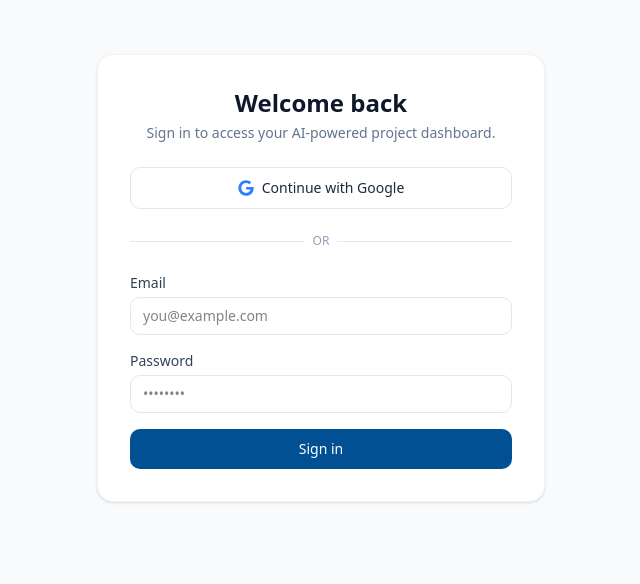
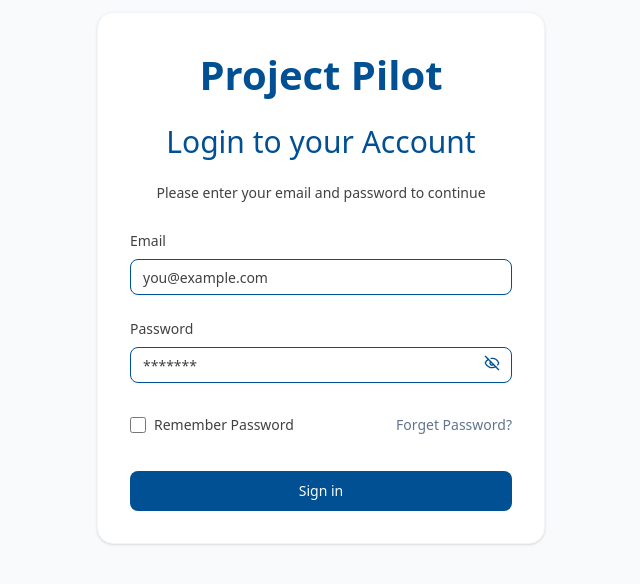
Before and after one commit to munna516/AI-Powered-Project-Management-System, a Next.js app: page /login in a window 1280 px wide. Shown: the part 122-706 px from the top of the page, without its empty margins (319-959 px from the left). Built offline with nearby package versions, Linux system fonts and the light colour scheme.

Commit message:
login page updated

```diff
--- a/package.json
+++ b/package.json
@@ -10,6 +10,7 @@
   },
   "dependencies": {
     "@radix-ui/react-dialog": "^1.1.15",
+    "@radix-ui/react-slot": "^1.2.4",
     "class-variance-authority": "^0.7.1",
     "clsx": "^2.1.1",
     "lucide-react": "^0.555.0",
--- a/src/app/(auth)/login/page.jsx
+++ b/src/app/(auth)/login/page.jsx
@@ -1,63 +1,78 @@
-import { FaGoogle } from "react-icons/fa";
+"use client";
+import { Button } from "@/components/ui/button";
+import { Input } from "@/components/ui/input";
+import { useState } from "react";
+import { EyeIcon, EyeOffIcon, Lock } from "lucide-react";
 
 export default function Login() {
+  const [showPassword, setShowPassword] = useState(false);
+  const [rememberPassword, setRememberPassword] = useState(false);
   return (
     <div className="min-h-screen flex items-center justify-center bg-slate-50 px-4 py-6">
       <div className="w-full max-w-md bg-white rounded-2xl shadow-sm border border-slate-100 p-6 sm:p-8 space-y-6">
         <div className="space-y-1 text-center">
-          <h1 className="text-2xl font-semibold text-slate-900">
-            Welcome back
+          <h1 className="text-[40px] font-semibold text-primary mb-4">
+            Project Pilot
           </h1>
-          <p className="text-sm text-slate-500">
-            Sign in to access your AI-powered project dashboard.
+          <p className="text-sm text-primary font-medium text-[30px] mb-5">
+            Login to your Account
+          </p>
+          <p className="text-sm text-secondary   mb-7">
+            Please enter your email and password to continue
           </p>
         </div>
 
-        <button
-          type="button"
-          className="w-full inline-flex items-center justify-center gap-2 rounded-lg border border-slate-200 bg-white px-4 py-2.5 text-sm font-medium text-slate-800 hover:bg-slate-50 transition cursor-pointer"
-        >
-          <FaGoogle className="w-4 h-4 text-blue-500" />
-
-          <span>Continue with Google</span>
-        </button>
-
-        <div className="relative">
-          <div className="absolute inset-0 flex items-center">
-            <span className="w-full border-t border-slate-200" />
-          </div>
-          <div className="relative flex justify-center text-xs uppercase">
-            <span className="bg-white px-2 text-slate-400">or</span>
-          </div>
-        </div>
-
-        <form className="space-y-4">
-          <div className="space-y-1">
-            <label className="block text-sm font-medium text-slate-700">
+        <form className="space-y-6">
+          <div className="space-y-2">
+            <label className="block text-sm font-medium text-secondary">
               Email
             </label>
-            <input
-              type="email"
-              className="w-full rounded-lg border border-slate-200 px-3 py-2 text-sm outline-none focus:ring-2 focus:ring-primary/60 focus:border-primary"
-              placeholder="you@example.com"
-            />
+            <Input type="email" placeholder="you@example.com" className="" />
           </div>
-          <div className="space-y-1">
-            <label className="block text-sm font-medium text-slate-700">
+          <div className="relative space-y-2">
+            <label className="block text-sm font-medium text-secondary">
               Password
             </label>
-            <input
-              type="password"
-              className="w-full rounded-lg border border-slate-200 px-3 py-2 text-sm outline-none focus:ring-2 focus:ring-primary/60 focus:border-primary"
-              placeholder="••••••••"
+            <Input
+              type={showPassword ? "text" : "password"}
+              placeholder="*******"
             />
+            <p
+              className="absolute right-3 top-11 -translate-y-1/2 bg-none cursor-pointer text-primary font-semibold"
+              onClick={() => setShowPassword(!showPassword)}
+            >
+              {showPassword ? (
+                <EyeIcon className="w-4 h-4" />
+              ) : (
+                <EyeOffIcon className="w-4 h-4" />
+              )}
+            </p>
           </div>
-          <button
+          <div className="flex items-center justify-between ">
+            <label className="flex items-center gap-2 cursor-pointer">
+              <input
+                type="checkbox"
+                checked={rememberPassword}
+                onChange={(e) => setRememberPassword(e.target.checked)}
+                className="w-4 h-4 rounded border-slate-300 text-primary focus:ring-primary cursor-pointer"
+              />
+              <span className="text-sm text-secondary">Remember Password</span>
+            </label>
+            <a
+              href="#"
+              className="text-sm text-slate-500 hover:underline hover:text-primary font-medium"
+            >
+              Forget Password?
+            </a>
+          </div>
+          <Button
             type="submit"
-            className="w-full rounded-lg bg-primary text-white py-2.5 text-sm font-medium hover:bg-primary/90 transition cursor-pointer"
+            variant="primary"
+            size="lg"
+            className="w-full cursor-pointer mt-3"
           >
             Sign in
-          </button>
+          </Button>
         </form>
       </div>
     </div>
--- a/src/app/(auth)/register/page.jsx
+++ /dev/null
@@ -1,7 +0,0 @@
-export default function Register() {
-  return (
-    <div className="flex flex-col items-center justify-center h-screen">
-      <h1 className="text-2xl font-bold">This is the register page</h1>
-    </div>
-  );
-}
--- a/src/app/globals.css
+++ b/src/app/globals.css
@@ -52,7 +52,7 @@
   --popover-foreground: oklch(0.145 0 0);
   --primary: oklch(0.205 0 0);
   --primary-foreground: oklch(0.985 0 0);
-  --secondary: oklch(0.97 0 0);
+  --secondary:#414141;
   --secondary-foreground: oklch(0.205 0 0);
   --muted: oklch(0.97 0 0);
   --muted-foreground: oklch(0.556 0 0);
--- a/src/app/layout.js
+++ b/src/app/layout.js
@@ -1,14 +1,17 @@
-import { Geist, Geist_Mono } from "next/font/google";
+import { Inter } from "next/font/google";
 import "./globals.css";
 
-const geistSans = Geist({
-  variable: "--font-geist-sans",
+const interSans = Inter({
+  variable: "--font-inter",
   subsets: ["latin"],
+  weight: ["400", "500", "600", "700"],
 });
 
-const geistMono = Geist_Mono({
-  variable: "--font-geist-mono",
+const interMono = Inter({
+  variable: "--font-inter",
   subsets: ["latin"],
+  weight: ["400", "500", "600", "700"],
+
 });
 
 export const metadata = {
@@ -20,7 +23,7 @@ export default function RootLayout({ children }) {
   return (
     <html lang="en">
       <body
-        className={`${geistSans.variable} ${geistMono.variable} antialiased`}
+        className={`${interSans.variable} ${interMono.variable} antialiased`}
       >
         {children}
       </body>
--- /dev/null
+++ b/src/components/ui/button.jsx
@@ -0,0 +1,59 @@
+import * as React from "react"
+import { Slot } from "@radix-ui/react-slot"
+import { cva } from "class-variance-authority";
+
+import { cn } from "@/lib/utils"
+
+const buttonVariants = cva(
+  "inline-flex items-center justify-center gap-2 whitespace-nowrap rounded-md text-sm font-medium transition-all disabled:pointer-events-none disabled:opacity-50 [&_svg]:pointer-events-none [&_svg:not([class*='size-'])]:size-4 shrink-0 [&_svg]:shrink-0 outline-none focus-visible:border-ring focus-visible:ring-ring/50 focus-visible:ring-[3px] aria-invalid:ring-destructive/20 dark:aria-invalid:ring-destructive/40 aria-invalid:border-destructive",
+  {
+    variants: {
+      variant: {
+        default: "bg-primary text-primary-foreground hover:bg-primary/90",
+        destructive:
+          "bg-destructive text-white hover:bg-destructive/90 focus-visible:ring-destructive/20 dark:focus-visible:ring-destructive/40 dark:bg-destructive/60",
+        outline:
+          "border bg-background shadow-xs hover:bg-accent hover:text-accent-foreground dark:bg-input/30 dark:border-input dark:hover:bg-input/50",
+        secondary:
+          "bg-secondary text-secondary-foreground hover:bg-secondary/80",
+        ghost:
+          "hover:bg-accent hover:text-accent-foreground dark:hover:bg-accent/50",
+        link: "text-primary underline-offset-4 hover:underline",
+        primary:"bg-primary text-primary-foreground hover:bg-primary/95",
+      },
+      size: {
+        default: "h-9 px-4 py-2 has-[>svg]:px-3",
+        sm: "h-8 rounded-md gap-1.5 px-3 has-[>svg]:px-2.5",
+        lg: "h-10 rounded-md px-6 has-[>svg]:px-4",
+        icon: "size-9",
+        "icon-sm": "size-8",
+        "icon-lg": "size-10",
+      },
+    },
+    defaultVariants: {
+      variant: "default",
+      size: "default",
+    },
+  }
+)
+
+function Button({
+  className,
+  variant = "default",
+  size = "default",
+  asChild = false,
+  ...props
+}) {
+  const Comp = asChild ? Slot : "button"
+
+  return (
+    <Comp
+      data-slot="button"
+      data-variant={variant}
+      data-size={size}
+      className={cn(buttonVariants({ variant, size, className }))}
+      {...props} />
+  );
+}
+
+export { Button, buttonVariants }
--- /dev/null
+++ b/src/components/ui/input.jsx
@@ -0,0 +1,24 @@
+import * as React from "react"
+
+import { cn } from "@/lib/utils"
+
+function Input({
+  className,
+  type,
+  ...props
+}) {
+  return (
+    <input
+      type={type}
+      data-slot="input"
+      className={cn(
+        "file:text-foreground placeholder:text-secondary selection:bg-primary selection:text-primary-foreground dark:bg-input/30 border-primary h-9 w-full min-w-0 rounded-md border bg-transparent px-3 py-1 text-base shadow-xs transition-[color,box-shadow] outline-none file:inline-flex file:h-7 file:border-0 file:bg-transparent file:text-sm file:font-medium disabled:pointer-events-none disabled:cursor-not-allowed disabled:opacity-50 md:text-sm",
+        "focus-visible:border-primary focus-visible:ring-primary/50 focus-visible:ring-[2px]",
+        "aria-invalid:ring-destructive/20 dark:aria-invalid:ring-destructive/40 aria-invalid:border-destructive",
+        className
+      )}
+      {...props} />
+  );
+}
+
+export { Input }
--- /dev/null
+++ b/src/components/ui/textarea.jsx
@@ -0,0 +1,20 @@
+import * as React from "react"
+
+import { cn } from "@/lib/utils"
+
+function Textarea({
+  className,
+  ...props
+}) {
+  return (
+    <textarea
+      data-slot="textarea"
+      className={cn(
+        "border-input placeholder:text-muted-foreground focus-visible:border-ring focus-visible:ring-ring/50 aria-invalid:ring-destructive/20 dark:aria-invalid:ring-destructive/40 aria-invalid:border-destructive dark:bg-input/30 flex field-sizing-content min-h-16 w-full rounded-md border bg-transparent px-3 py-2 text-base shadow-xs transition-[color,box-shadow] outline-none focus-visible:ring-[3px] disabled:cursor-not-allowed disabled:opacity-50 md:text-sm",
+        className
+      )}
+      {...props} />
+  );
+}
+
+export { Textarea }
```
Also changed, not shown: 1 other file (tests, documents, lock files or other folders).
